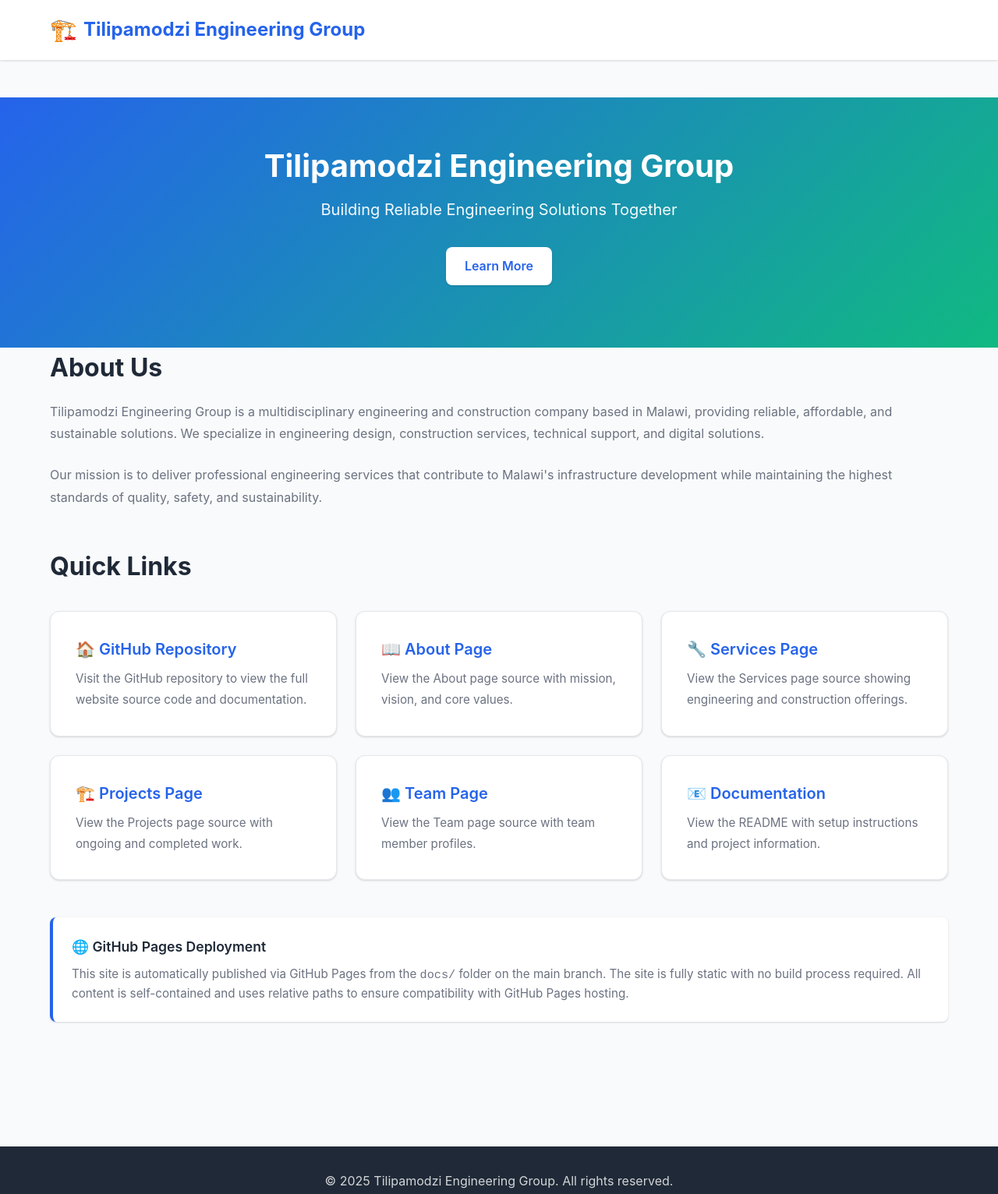
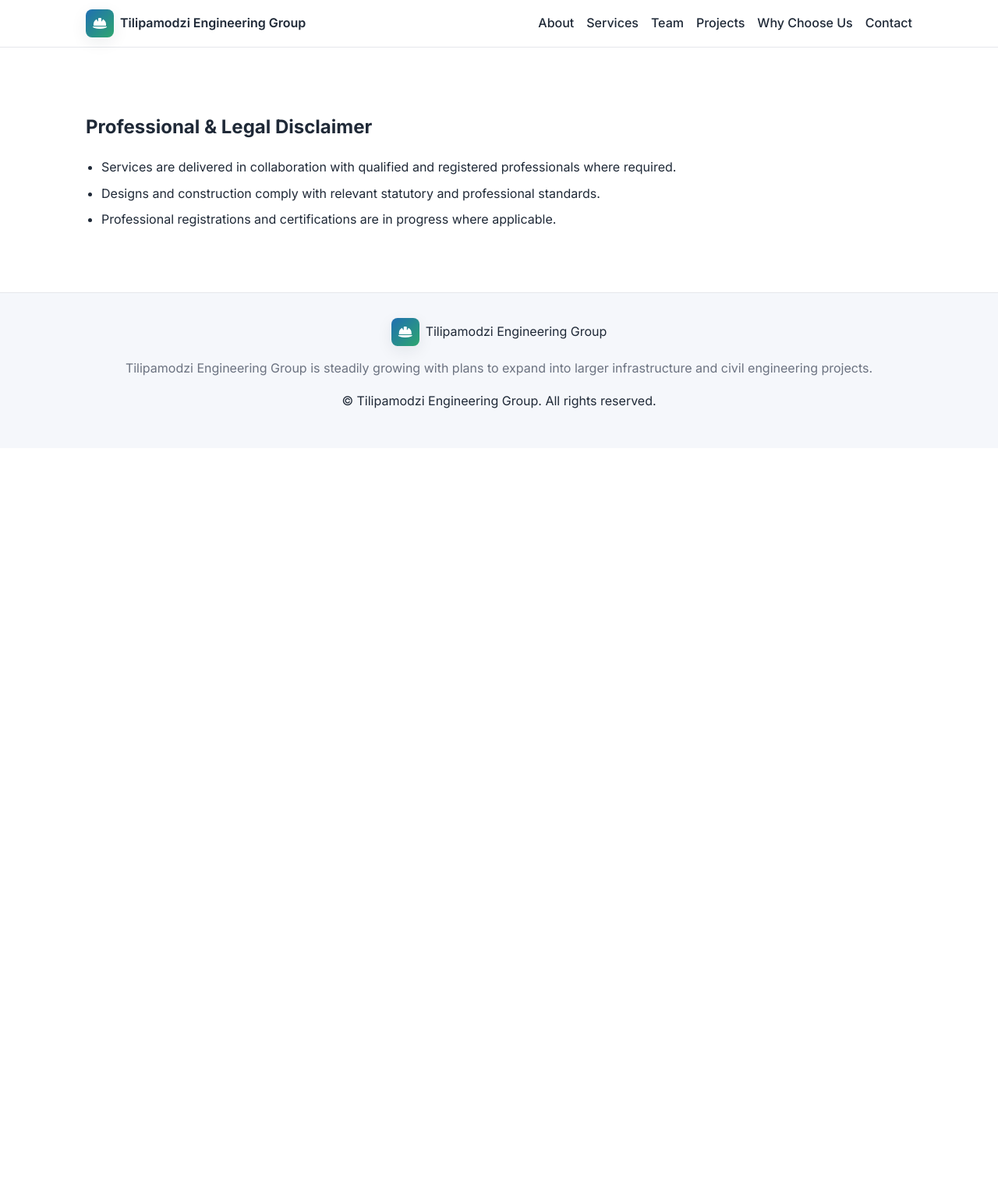
Before and after one commit to wonganijiya55-arch/Tilipamodzi-Engineering-group, a plain HTML site: page docs/index.html in a window 1280 px wide. Shown: the whole page at 78% size. After the commit the page ends 800 px from the top, so only its background shows below. Drawn offline with Linux system fonts and the light colour scheme; files that its build step writes are made by us from their sources.

Commit message:
new structure
new structure

```diff
--- a/docs/index.html
+++ b/docs/index.html
@@ -1,123 +1,59 @@
 <!DOCTYPE html>
 <html lang="en">
 <head>
-  <meta charset="UTF-8">
-  <meta name="viewport" content="width=device-width, initial-scale=1.0">
-  <title>Tilipamodzi Engineering Group - Documentation</title>
-  <meta name="description" content="Documentation and resources for Tilipamodzi Engineering Group - Building Reliable Engineering Solutions Together">
-  <link rel="stylesheet" href="style.css">
+  <meta charset="UTF-8" />
+  <meta name="viewport" content="width=device-width, initial-scale=1" />
+  <title>Disclaimer — Tilipamodzi Engineering Group</title>
+  <meta name="description" content="Professional and legal disclaimer for Tilipamodzi Engineering Group." />
+  <link href="https://fonts.googleapis.com/css2?family=Inter:wght@300;400;500;600;700&display=swap" rel="stylesheet">
+  <link rel="stylesheet" href="https://cdnjs.cloudflare.com/ajax/libs/font-awesome/6.5.0/css/all.min.css" referrerpolicy="no-referrer" />
+  <link rel="stylesheet" href="assets/css/styles.css" />
 </head>
 <body>
-  <!--
-    GitHub Pages Configuration Notes:
-
-    This site is served from the docs/ folder on the main branch.
-    - All assets use relative paths for GitHub Pages compatibility
-    - .nojekyll file is included to bypass Jekyll processing
-    - No external build step required - pure static HTML/CSS
-
-    To customize:
-    1. Edit this index.html for content changes
-    2. Modify style.css for visual customization
-    3. Add additional HTML files as needed
-    4. Ensure all links use relative paths (e.g., ./page.html or ../assets/file.css)
-
-    GitHub Pages will automatically serve this site at:
-    https://[username].github.io/[repository-name]/
-  -->
-
-  <header>
-    <div class="container header-content">
-      <a href="./" class="logo">
-        <span class="logo-icon">🏗️</span>
-        <span>Tilipamodzi Engineering Group</span>
+  <header class="site-header">
+    <nav class="nav">
+      <a href="index.html#home" class="brand" aria-label="Tilipamodzi Engineering Group home">
+        <span class="logo" aria-hidden="true"><i class="fa-solid fa-hard-hat"></i></span>
+        <span class="brand-name">Tilipamodzi Engineering Group</span>
       </a>
-    </div>
+      <button class="nav-toggle" aria-label="Toggle menu" aria-expanded="false">
+        <span class="bar"></span><span class="bar"></span><span class="bar"></span>
+      </button>
+      <ul class="nav-links">
+        <li><a href="about.html">About</a></li>
+        <li><a href="services.html">Services</a></li>
+        <li><a href="team.html">Team</a></li>
+        <li><a href="projects.html">Projects</a></li>
+        <li><a href="why.html">Why Choose Us</a></li>
+        <li><a href="contact.html">Contact</a></li>
+      </ul>
+    </nav>
   </header>
 
   <main>
-    <!-- Hero Section -->
-    <section class="hero">
+    <section class="section" aria-label="Professional & Legal Disclaimer">
       <div class="container">
-        <h1>Tilipamodzi Engineering Group</h1>
-        <p>Building Reliable Engineering Solutions Together</p>
-        <a href="#about" class="btn">Learn More</a>
-      </div>
-    </section>
-
-    <!-- About Section -->
-    <section class="section" id="about">
-      <div class="container">
-        <h2>About Us</h2>
-        <p>
-          Tilipamodzi Engineering Group is a multidisciplinary engineering and construction company based in Malawi,
-          providing reliable, affordable, and sustainable solutions. We specialize in engineering design, construction
-          services, technical support, and digital solutions.
-        </p>
-        <p>
-          Our mission is to deliver professional engineering services that contribute to Malawi's infrastructure
-          development while maintaining the highest standards of quality, safety, and sustainability.
-        </p>
-      </div>
-    </section>
-
-    <!-- Quick Links Section -->
-    <section class="section">
-      <div class="container">
-        <h2>Quick Links</h2>
-        <div class="links-grid">
-          <a href="https://github.com/wonganijiya55-arch/Tilipamodzi-Engineering-group" class="link-card">
-            <h3>🏠 GitHub Repository</h3>
-            <p>Visit the GitHub repository to view the full website source code and documentation.</p>
-          </a>
-          <a href="https://github.com/wonganijiya55-arch/Tilipamodzi-Engineering-group/blob/main/about.html" class="link-card">
-            <h3>📖 About Page</h3>
-            <p>View the About page source with mission, vision, and core values.</p>
-          </a>
-          <a href="https://github.com/wonganijiya55-arch/Tilipamodzi-Engineering-group/blob/main/services.html" class="link-card">
-            <h3>🔧 Services Page</h3>
-            <p>View the Services page source showing engineering and construction offerings.</p>
-          </a>
-          <a href="https://github.com/wonganijiya55-arch/Tilipamodzi-Engineering-group/blob/main/projects.html" class="link-card">
-            <h3>🏗️ Projects Page</h3>
-            <p>View the Projects page source with ongoing and completed work.</p>
-          </a>
-          <a href="https://github.com/wonganijiya55-arch/Tilipamodzi-Engineering-group/blob/main/team.html" class="link-card">
-            <h3>👥 Team Page</h3>
-            <p>View the Team page source with team member profiles.</p>
-          </a>
-          <a href="https://github.com/wonganijiya55-arch/Tilipamodzi-Engineering-group/blob/main/README.md" class="link-card">
-            <h3>📧 Documentation</h3>
-            <p>View the README with setup instructions and project information.</p>
-          </a>
-        </div>
-      </div>
-    </section>
-
-    <!-- Information Box -->
-    <section class="section">
-      <div class="container">
-        <div class="info-box">
-          <h3>🌐 GitHub Pages Deployment</h3>
-          <p>
-            This site is automatically published via GitHub Pages from the <code>docs/</code> folder on the main branch.
-            The site is fully static with no build process required. All content is self-contained and uses relative
-            paths to ensure compatibility with GitHub Pages hosting.
-          </p>
-        </div>
+        <h1>Professional &amp; Legal Disclaimer</h1>
+        <ul class="bullet-list">
+          <li>Services are delivered in collaboration with qualified and registered professionals where required.</li>
+          <li>Designs and construction comply with relevant statutory and professional standards.</li>
+          <li>Professional registrations and certifications are in progress where applicable.</li>
+        </ul>
       </div>
     </section>
   </main>
 
-  <footer>
-    <div class="container">
-      <p>&copy; <span id="year"></span> Tilipamodzi Engineering Group. All rights reserved.</p>
+  <footer class="site-footer">
+    <div class="container footer-content">
+      <div class="footer-brand">
+        <span class="logo" aria-hidden="true"><i class="fa-solid fa-hard-hat"></i></span>
+        <span class="brand-name">Tilipamodzi Engineering Group</span>
+      </div>
+      <p class="footer-growth">Tilipamodzi Engineering Group is steadily growing with plans to expand into larger infrastructure and civil engineering projects.</p>
+      <p class="copyright">&copy; <span id="year"></span> Tilipamodzi Engineering Group. All rights reserved.</p>
     </div>
   </footer>
 
-  <script>
-    // Set current year in footer
-    document.getElementById('year').textContent = new Date().getFullYear();
-  </script>
+  <script src="assets/js/main.js"></script>
 </body>
 </html>
--- a/docs/style.css
+++ /dev/null
@@ -1,236 +0,0 @@
-/* Minimal Styles for GitHub Pages Landing Page */
-* {
-  margin: 0;
-  padding: 0;
-  box-sizing: border-box;
-}
-
-:root {
-  --primary-color: #2563eb;
-  --secondary-color: #10b981;
-  --text-dark: #1f2937;
-  --text-light: #6b7280;
-  --bg-light: #f9fafb;
-  --bg-white: #ffffff;
-  --border-color: #e5e7eb;
-  --shadow: 0 1px 3px rgba(0, 0, 0, 0.1), 0 1px 2px rgba(0, 0, 0, 0.06);
-  --shadow-lg: 0 10px 15px -3px rgba(0, 0, 0, 0.1), 0 4px 6px -2px rgba(0, 0, 0, 0.05);
-}
-
-body {
-  font-family: -apple-system, BlinkMacSystemFont, 'Segoe UI', Roboto, Oxygen, Ubuntu, Cantarell, sans-serif;
-  line-height: 1.6;
-  color: var(--text-dark);
-  background: var(--bg-light);
-}
-
-.container {
-  max-width: 1200px;
-  margin: 0 auto;
-  padding: 0 1.5rem;
-}
-
-/* Header */
-header {
-  background: var(--bg-white);
-  box-shadow: var(--shadow);
-  padding: 1rem 0;
-  position: sticky;
-  top: 0;
-  z-index: 100;
-}
-
-.header-content {
-  display: flex;
-  align-items: center;
-  justify-content: space-between;
-}
-
-.logo {
-  font-size: 1.5rem;
-  font-weight: 700;
-  color: var(--primary-color);
-  text-decoration: none;
-  display: flex;
-  align-items: center;
-  gap: 0.5rem;
-}
-
-.logo-icon {
-  font-size: 1.75rem;
-}
-
-/* Hero Section */
-.hero {
-  background: linear-gradient(135deg, var(--primary-color) 0%, var(--secondary-color) 100%);
-  color: white;
-  padding: 4rem 0 5rem;
-  text-align: center;
-}
-
-.hero h1 {
-  font-size: 2.5rem;
-  font-weight: 700;
-  margin-bottom: 1rem;
-  line-height: 1.2;
-}
-
-.hero p {
-  font-size: 1.25rem;
-  margin-bottom: 2rem;
-  opacity: 0.95;
-  max-width: 600px;
-  margin-left: auto;
-  margin-right: auto;
-}
-
-.btn {
-  display: inline-block;
-  padding: 0.75rem 1.5rem;
-  background: white;
-  color: var(--primary-color);
-  text-decoration: none;
-  border-radius: 0.5rem;
-  font-weight: 600;
-  transition: all 0.3s ease;
-  box-shadow: var(--shadow);
-}
-
-.btn:hover {
-  transform: translateY(-2px);
-  box-shadow: var(--shadow-lg);
-}
-
-/* Main Content */
-main {
-  padding: 3rem 0;
-}
-
-.section {
-  margin-bottom: 3rem;
-}
-
-.section h2 {
-  font-size: 2rem;
-  font-weight: 700;
-  margin-bottom: 1rem;
-  color: var(--text-dark);
-}
-
-.section p {
-  color: var(--text-light);
-  margin-bottom: 1.5rem;
-  line-height: 1.8;
-}
-
-/* Quick Links Grid */
-.links-grid {
-  display: grid;
-  grid-template-columns: repeat(auto-fit, minmax(280px, 1fr));
-  gap: 1.5rem;
-  margin-top: 2rem;
-}
-
-.link-card {
-  background: var(--bg-white);
-  padding: 2rem;
-  border-radius: 0.75rem;
-  box-shadow: var(--shadow);
-  transition: all 0.3s ease;
-  text-decoration: none;
-  color: inherit;
-  border: 1px solid var(--border-color);
-}
-
-.link-card:hover {
-  transform: translateY(-4px);
-  box-shadow: var(--shadow-lg);
-}
-
-.link-card h3 {
-  font-size: 1.25rem;
-  font-weight: 600;
-  color: var(--primary-color);
-  margin-bottom: 0.5rem;
-}
-
-.link-card p {
-  color: var(--text-light);
-  font-size: 0.95rem;
-  margin: 0;
-}
-
-/* Info Box */
-.info-box {
-  background: var(--bg-white);
-  padding: 1.5rem;
-  border-radius: 0.5rem;
-  border-left: 4px solid var(--primary-color);
-  margin: 2rem 0;
-  box-shadow: var(--shadow);
-}
-
-.info-box h3 {
-  font-size: 1.1rem;
-  font-weight: 600;
-  margin-bottom: 0.5rem;
-  color: var(--text-dark);
-}
-
-.info-box p {
-  color: var(--text-light);
-  font-size: 0.95rem;
-  margin: 0;
-  line-height: 1.6;
-}
-
-/* Footer */
-footer {
-  background: var(--text-dark);
-  color: white;
-  padding: 2rem 0;
-  margin-top: 4rem;
-  text-align: center;
-}
-
-footer p {
-  opacity: 0.8;
-  margin: 0;
-}
-
-/* Responsive Design */
-@media (max-width: 768px) {
-  .hero h1 {
-    font-size: 2rem;
-  }
-
-  .hero p {
-    font-size: 1.1rem;
-  }
-
-  .section h2 {
-    font-size: 1.75rem;
-  }
-
-  .links-grid {
-    grid-template-columns: 1fr;
-  }
-}
-
-@media (max-width: 480px) {
-  .hero {
-    padding: 3rem 0 4rem;
-  }
-
-  .hero h1 {
-    font-size: 1.75rem;
-  }
-
-  .hero p {
-    font-size: 1rem;
-  }
-
-  .container {
-    padding: 0 1rem;
-  }
-}
```
Also changed, not shown: disclaimer.html (deleted, +0 -59 lines), index.html (deleted, +0 -105 lines), docs/about.html (renamed from about.html), docs/contact.html (renamed from contact.html), docs/projects.html (renamed from projects.html), docs/services.html (renamed from services.html), docs/team.html (renamed from team.html), docs/why.html (renamed from why.html), 2 other files.
